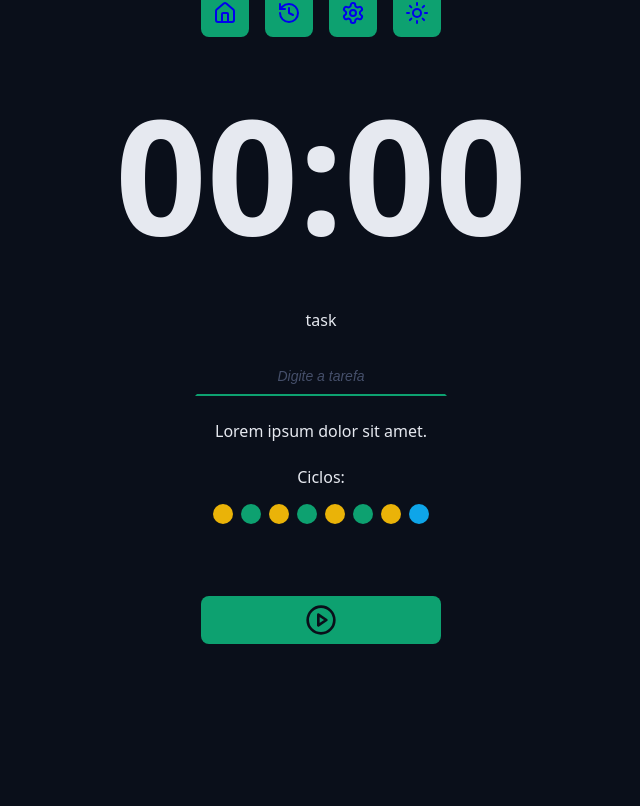
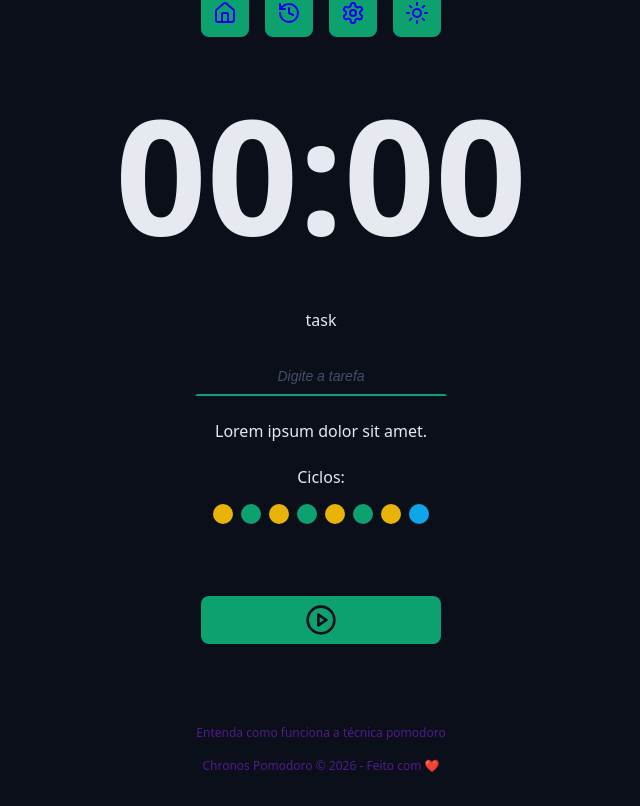
Before and after one commit to NevesRebeca/chronos-pomodoro, a React (Vite) app: page / in a window 1280 px wide. Shown: the part 231-1037 px from the top of the page, without its empty margins (319-959 px from the left). Before the commit the page ends 955 px from the top, so only its background shows below. Built offline with nearby package versions, Linux system fonts and the light colour scheme.

Commit message:
feat: criando o componente footer

```diff
--- a/src/App.tsx
+++ b/src/App.tsx
@@ -9,6 +9,7 @@
 import { Cycles } from "./components/Cycles";
 import { DefaultButton } from "./components/DeafultButton";
 import { PlayCircleIcon } from "lucide-react";
+import { Footer } from "./components/Footer";
 
 export function App() {
   return (
@@ -49,6 +50,10 @@
           </div>
         </form>
       </Container>
+
+      <Container>
+        <Footer />
+      </Container>
     </>
   );
 }
--- a/src/components/DeafultButton/index.tsx
+++ b/src/components/DeafultButton/index.tsx
@@ -12,7 +12,7 @@
 }: DefaultButtonProps) {
   return (
     <>
-      <button className={styles.button} {...props}>
+      <button className={`${styles.button} ${styles[color]}`} {...props}>
         {icon}
       </button>
     </>
--- /dev/null
+++ b/src/components/Footer/index.tsx
@@ -0,0 +1,12 @@
+import styles from "./styles.module.css";
+
+export function Footer() {
+  return (
+    <footer className={styles.footer}>
+      <a href="">Entenda como funciona a técnica pomodoro</a>
+      <a href="">
+        Chronos Pomodoro &copy; {new Date().getFullYear()} - Feito com ❤️
+      </a>
+    </footer>
+  );
+}
--- /dev/null
+++ b/src/components/Footer/styles.module.css
@@ -0,0 +1,18 @@
+.footer {
+  display: flex;
+  flex-direction: column;
+  align-items: center;
+  justify-content: center;
+  font-size: 1.2rem;
+  gap: 1.6rem;
+}
+
+.footer a {
+  color: var (--text-muted);
+  text-decoration: none;
+}
+
+footer a:hover {
+  color: var (--text-muted);
+  text-decoration: underline;
+}
```
